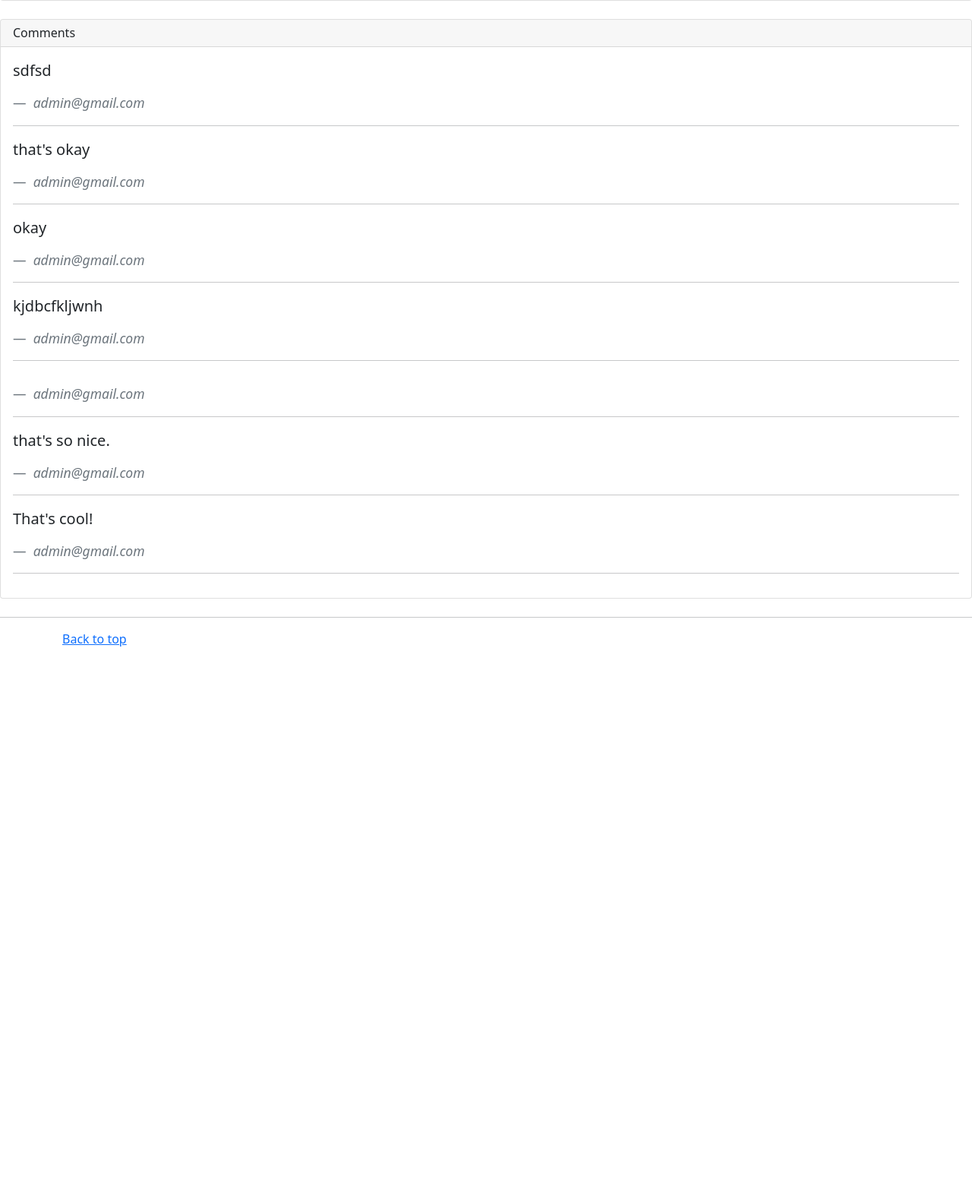
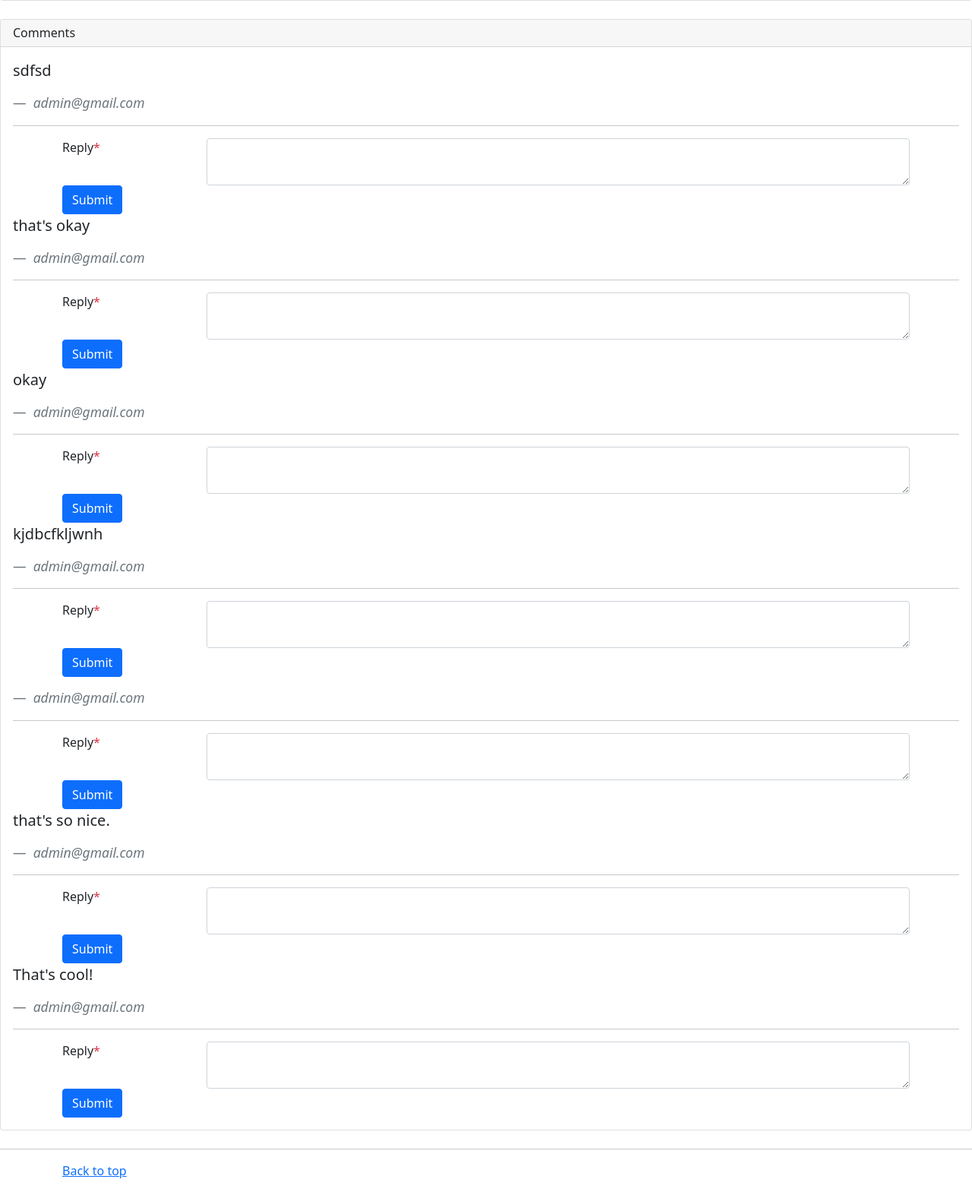
Before and after one commit to elenghazaryan/News-App, a Django app: page /detail/1 in a window 1280 px wide. Shown: the part 249-1818 px from the top of the page at 76% size. Before the commit the page ends 1100 px from the top, so only its background shows below. Run offline with Django 3.2, Linux system fonts and the light colour scheme; a user stored in the database is signed in; data comes from the database, SQL or seed files in the repository; both versions use the stored data as it was after the commit; parts of the project's set-up code (start-up, migrations or seed data) failed here and were passed over.

Commit message:
added replies

```diff
--- a/news_app/models.py
+++ b/news_app/models.py
@@ -92,16 +92,5 @@
     # for replies
     parent_field = models.ForeignKey("self", null=True, blank=True, related_name='parents', on_delete=models.CASCADE)
 
-    # class Meta:
-    #     ordering = ['-timestamp']
-
     def __str__(self):
         return self.comment
-
-    def children(self):
-        return Comment.objects.filter(parent=self)
-
-    def is_parent(self):
-        if self.parent_field is not None:
-            return False
-        return True
--- a/news_app/templates/detail.html
+++ b/news_app/templates/detail.html
@@ -51,6 +51,23 @@
                             title="Source Title">{{ comment.user.email }}</cite></footer>
                 </blockquote>
                 <hr/>
+
+                <div class="replied-comments container mt-2">
+                    <div class="form-group row">
+                        <form method="post" action="/detail/{{ news.id }}">
+                            {% csrf_token %}
+                            <div class="form-group row">
+                                <label class="col-md-2">Reply<span class="text-danger">*</span></label>
+                                <div class="col-md-10">
+                                    <textarea class="form-control" name="message" required></textarea>
+                                </div>
+                            </div>
+                            <input type="submit" class="btn btn-primary"/>
+                        </form>
+                    </div>
+                </div>
+
+
             {% endfor %}
         </div>
     </div>
```
Also changed, not shown: db.sqlite3. Lines whose indentation alone changed are shown as unchanged.
